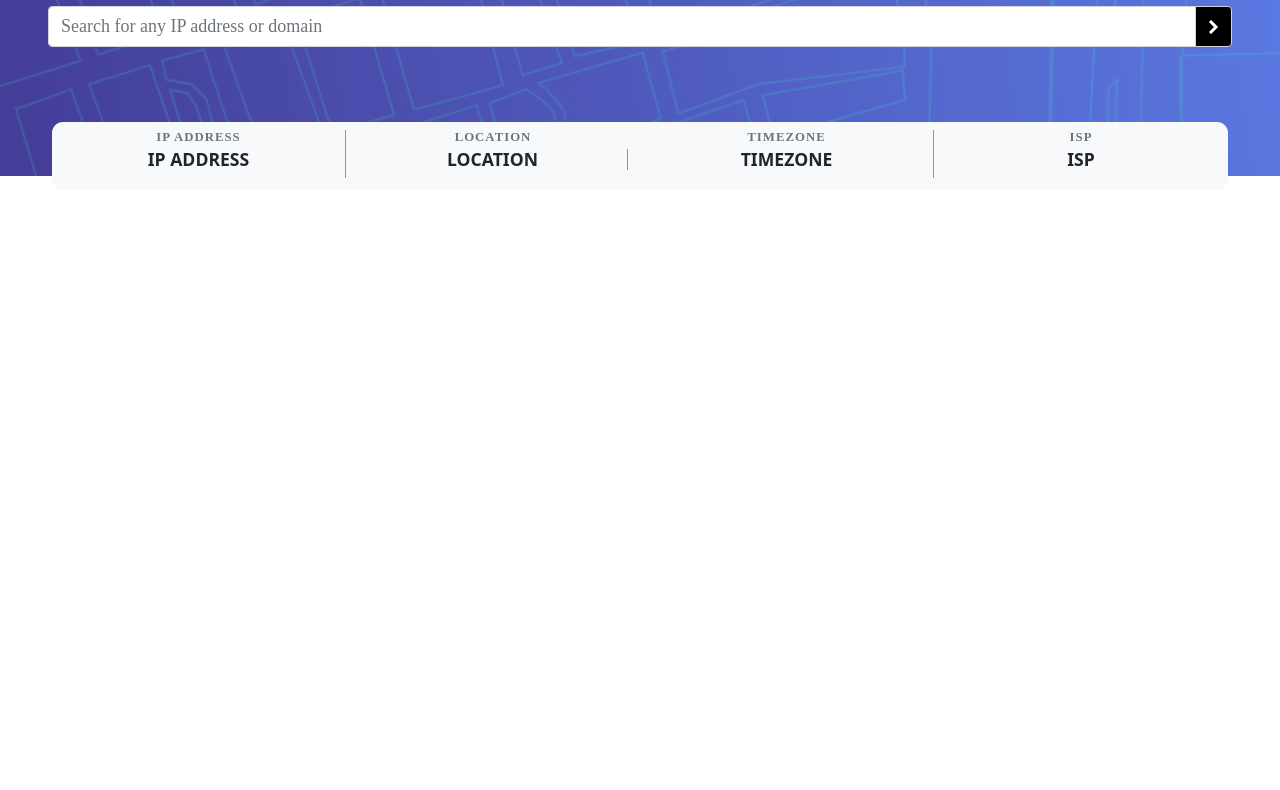
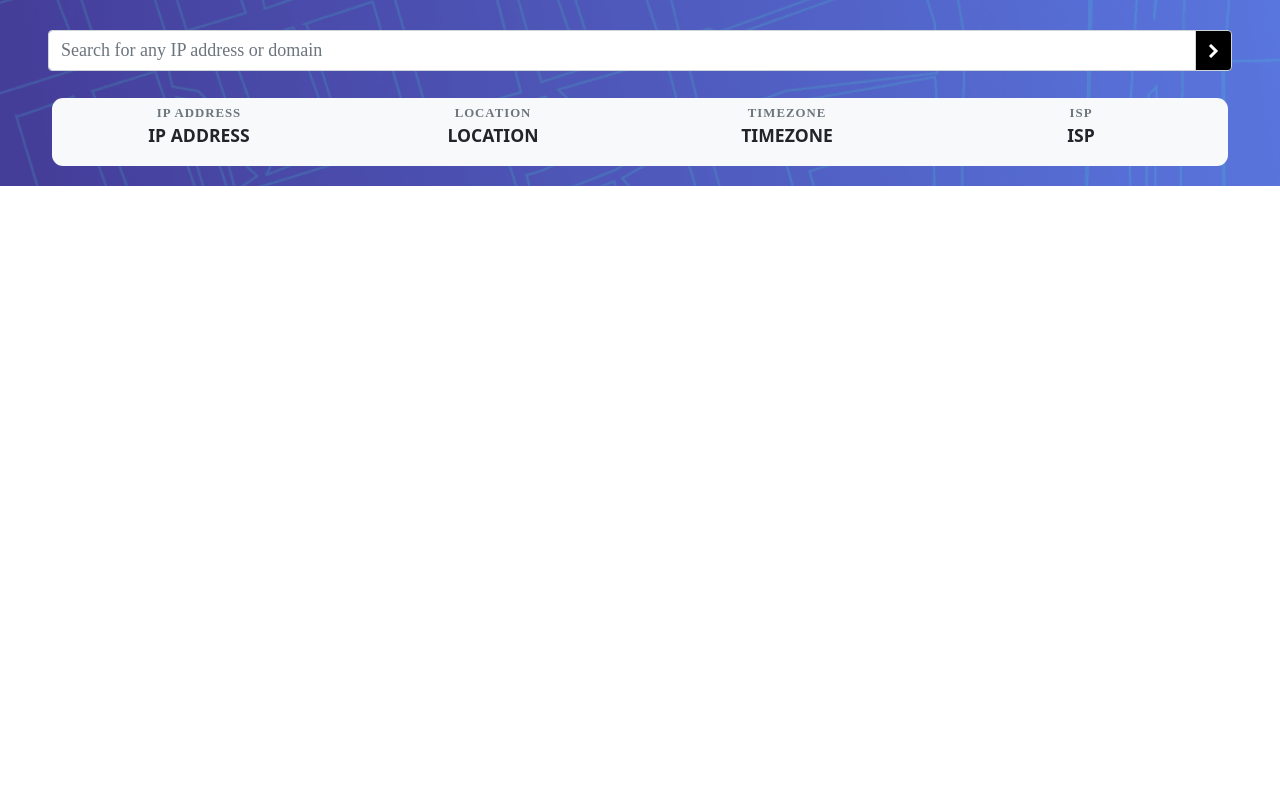
Before and after one commit to Richiee05/Ip-finder, a plain HTML site: page index.html in a window 1280 px wide. Shown: the part 104-894 px from the top of the page. Drawn offline with nearby package versions, Linux system fonts and the light colour scheme; no server answers.

Commit message:
initiaL commit

```diff
--- a/index.css
+++ b/index.css
@@ -1,5 +1,9 @@
+body {
+  padding: 0;
+  margin: 0;
+  box-sizing: border-box;
+}
 .bor-radius {
-  z-index: 99;
   border-radius: 11px;
   position: absolute;
   left: 5%;
@@ -29,7 +33,7 @@
 
 .map-container {
   position: relative;
-  height: 100vh;
+  min-height: 100vh;
 }
 
 .img-pattern {
@@ -46,10 +50,10 @@
   background-image: url("./images/pattern-bg.png");
   background-repeat: no-repeat;
   background-size: cover;
-  height: 35vh;
+  height: 18.1rem;
 }
 
-@media screen and (min-width: 760px) {
+@media screen and (min-width: 600px) and (max-width: 1000px) {
   .bor-right {
     border-right: 1px hsl(0, 0%, 59%) solid;
   }
@@ -59,13 +63,12 @@
     position: absolute;
     left: 5%;
     right: 5%;
-    top: -13%;
+    top: -8%;
   }
   .heading-container {
     background-image: url("./images/pattern-bg.png");
     background-repeat: no-repeat;
     background-size: cover;
-    height: 35vh;
   }
   .map-container {
     position: sticky;
--- a/index.html
+++ b/index.html
@@ -41,7 +41,7 @@
   <body>
     <div class="heading-container p-5 pb-5">
       <h2 class="text-white text-center mb-4">IP Address Tracker</h2>
-      <form action="" class="form">
+      <form action="" class="form pt-4">
         <div class="input-group mb-3">
           <input
             class="form-control"
```
